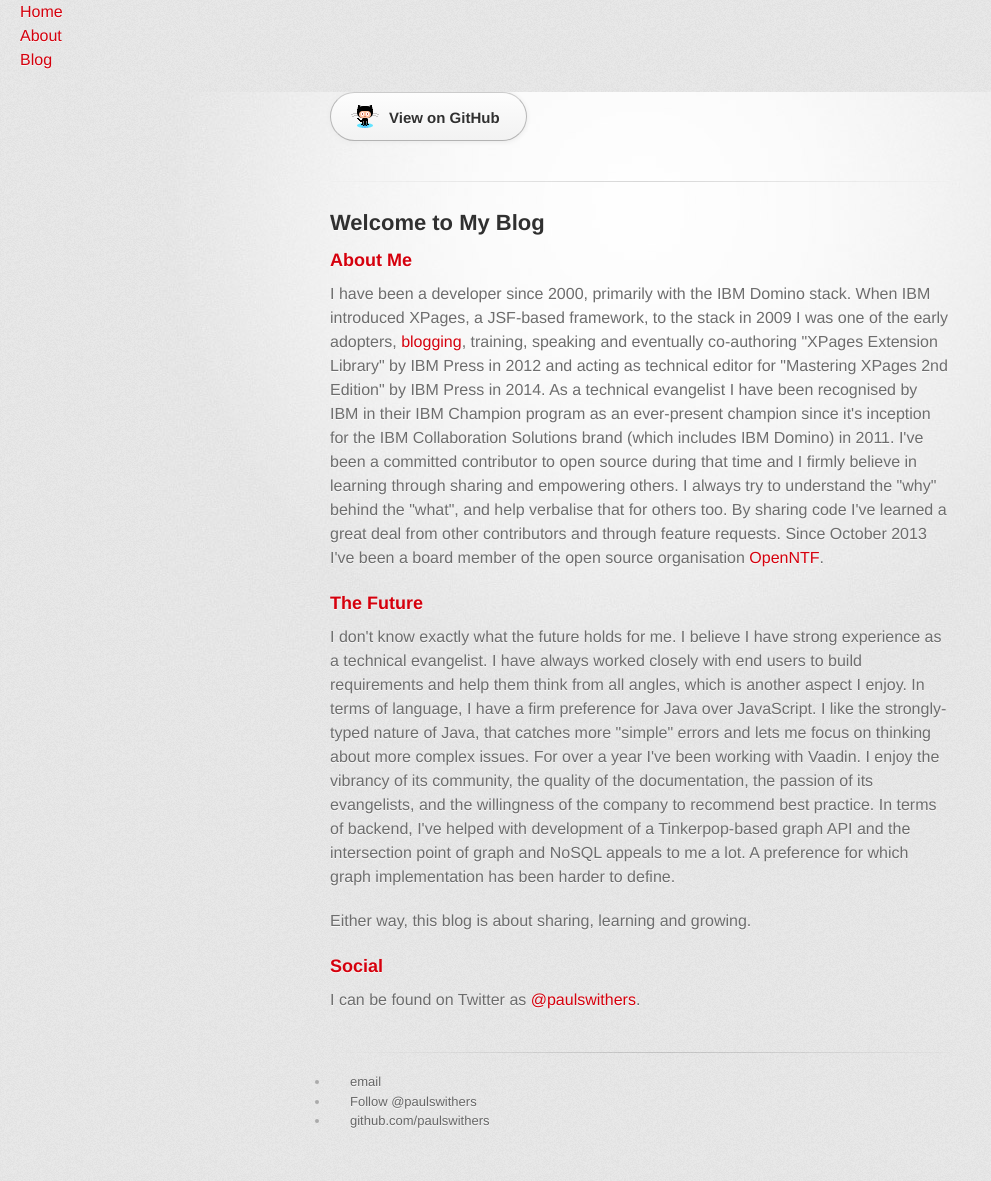
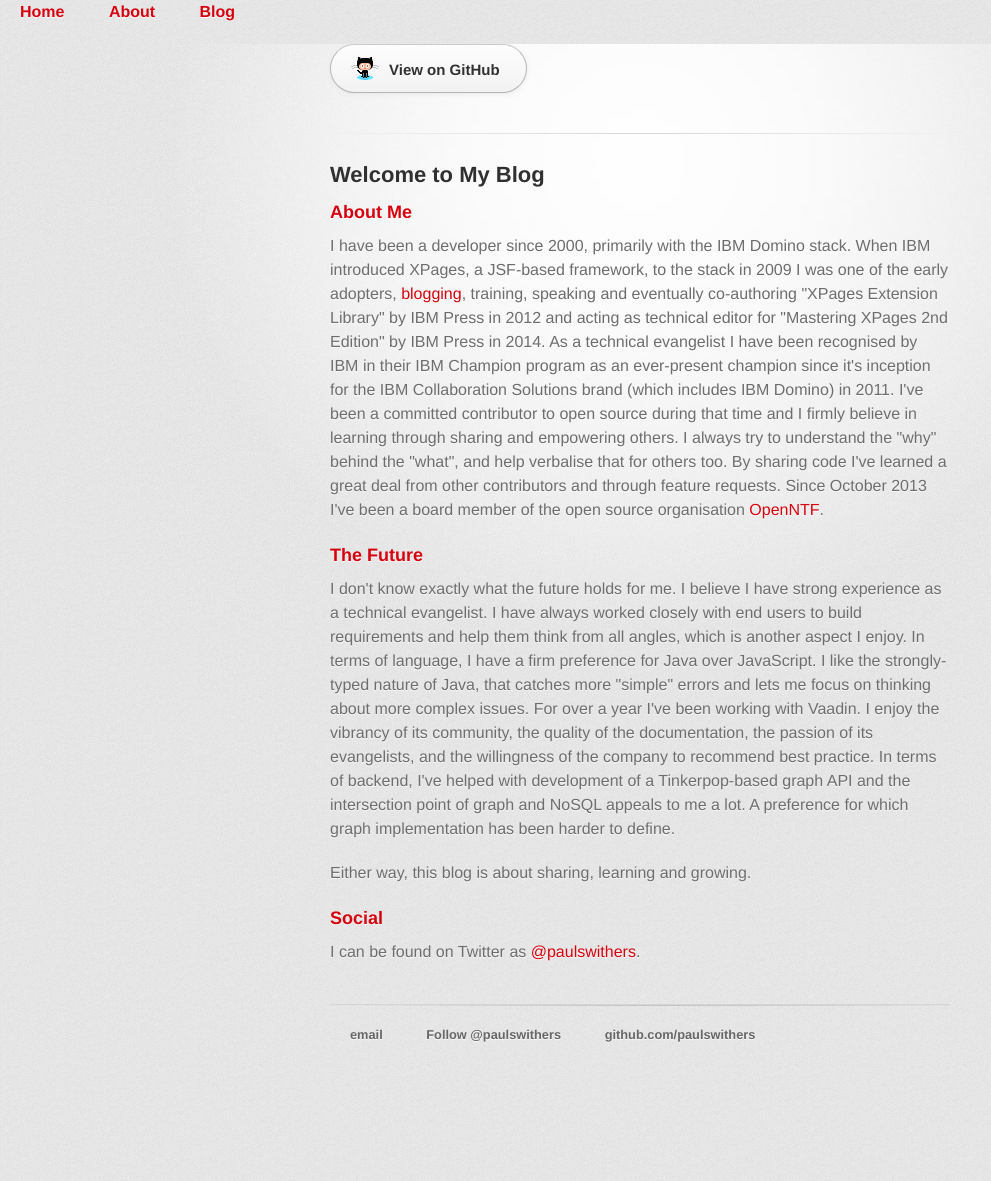
Before and after one commit to paulswithers/paulswithers.github.io, a Jekyll site: the page built from index.html, in a window 1280 px wide. Shown: the whole page, without its empty margins (0-991 px from the left). Built offline with Jekyll 4.4.1, drawn with Linux system fonts in a browser that asks for light colours; some web fonts are replaced; comment, search, counter and statistics services are not loaded; after the commit the page ends 1094 px from its top, so only the background shows below that.

Commit message:
Updating styling

```diff
--- a/stylesheets/stylesheet.css
+++ b/stylesheets/stylesheet.css
@@ -339,6 +339,31 @@
 * html .clearfix {height: 1%;}
 .clearfix {display: block;}
 
+nav ul, footer ul {
+    font-family:'Helvetica', 'Arial', 'Sans-Serif';
+    padding: 0px;
+    list-style: none;
+    font-weight: bold;
+}
+nav ul li, footer ul li {
+    display: inline;
+    margin-right: 20px;
+}
+
+footer {
+    border-top: 1px solid #d5d5d5;
+    font-size: .8em;
+}
+
+ul.posts {
+    margin: 20px auto 40px;
+    font-size: 1.5em;
+}
+
+ul.posts li {
+    list-style: none;
+}
+
 /* #Media Queries
 ================================================== */
 
```
